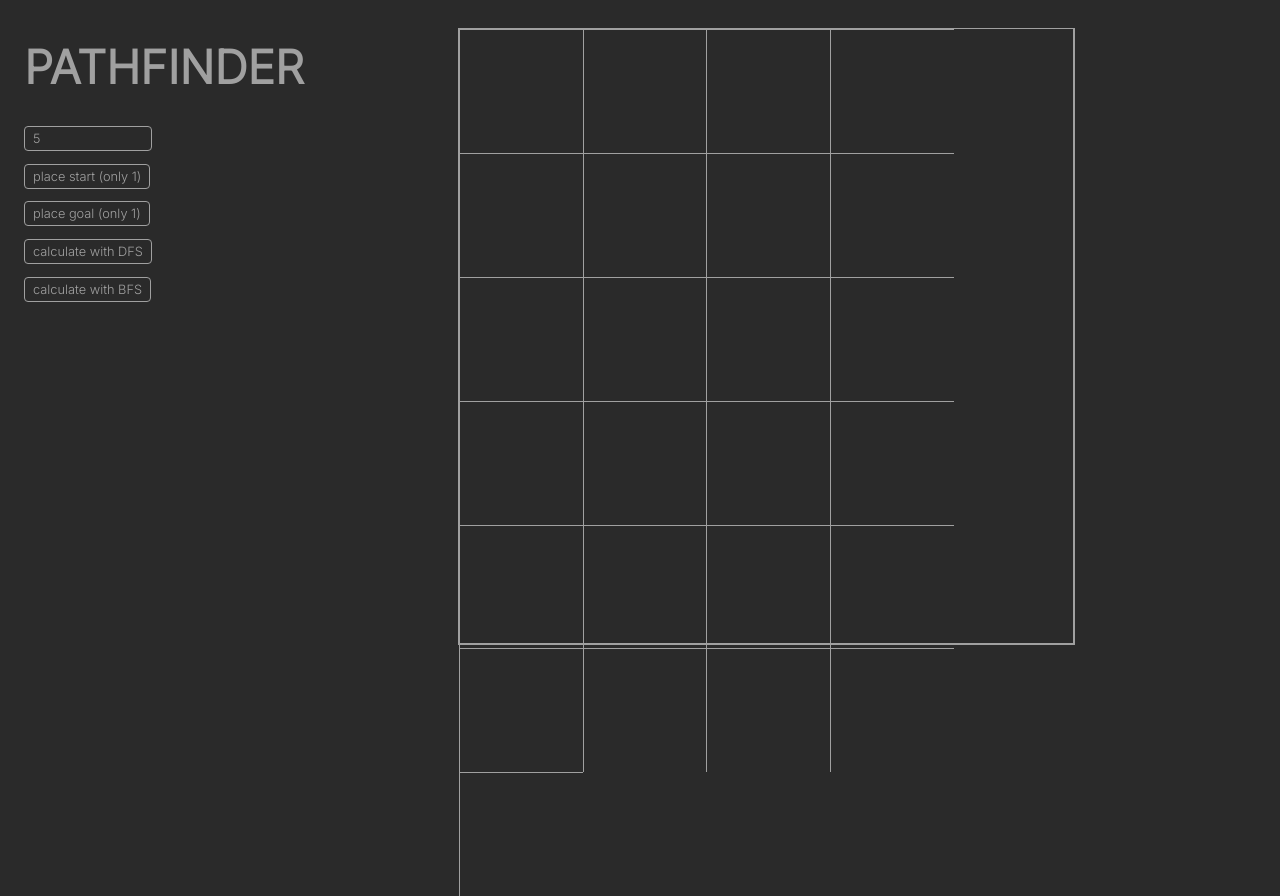
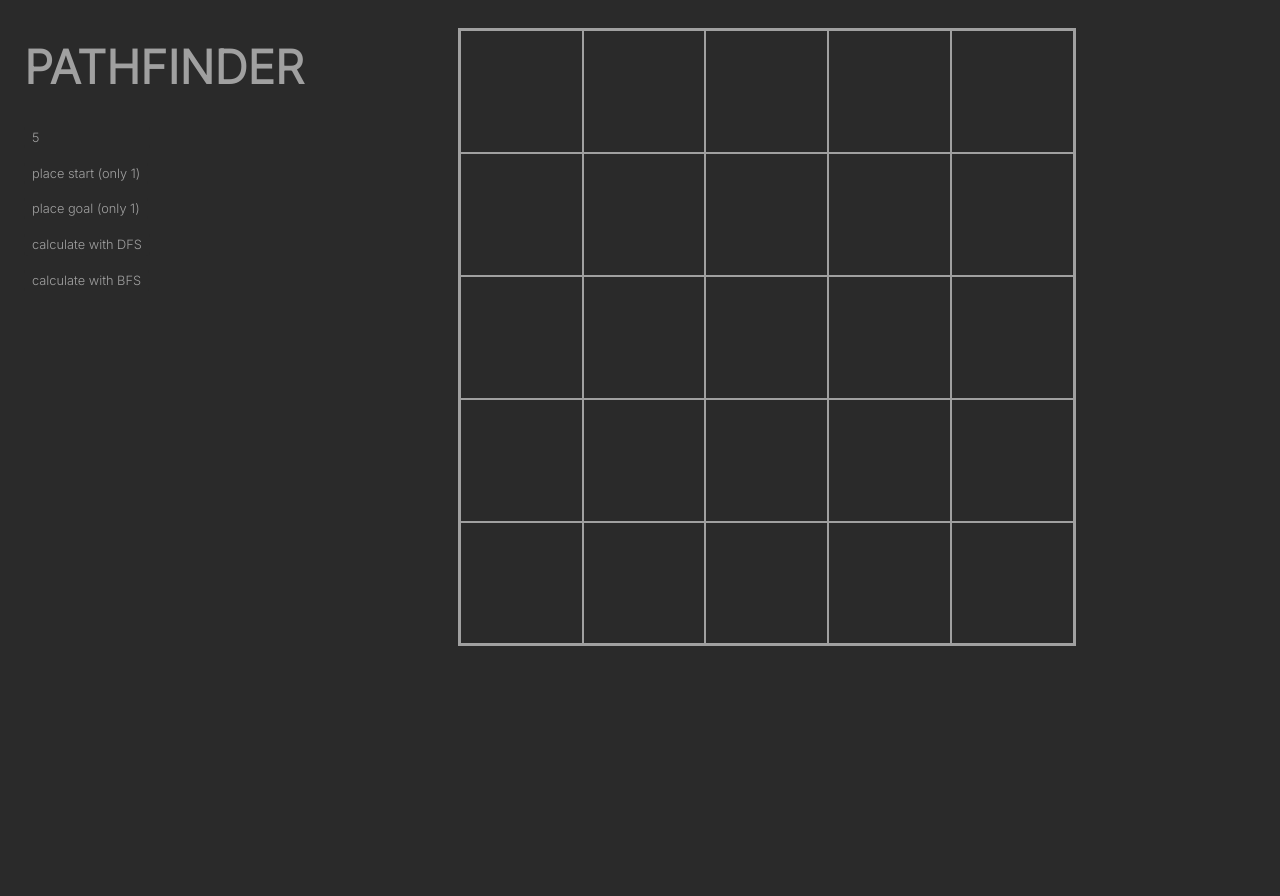
Before and after one commit to Yamato36/pathfinder, a plain HTML site: page index.html in a window 1280 px wide. Both pictures are taken after typing "5" into the empty fields and a click on the button "calculate with DFS". After the commit the page ends 800 px from the top, so only its background shows below. Drawn offline with Linux system fonts and the light colour scheme.

Commit message:
Update styles.css

```diff
--- a/styles.css
+++ b/styles.css
@@ -1,12 +1,12 @@
 :root {
-    --border: 1px solid rgb(160, 160, 160);
+    --gray: rgb(160, 160, 160);
     --dark: rgb(42, 42, 42);
     --light: rgb(69, 69, 69);
 }
 
 * {
     font-family: 'Inter', sans-serif;
-    color: rgb(160, 160, 160);
+    color: var(--gray);
     font-size: 1vw;
 }
 
@@ -18,7 +18,7 @@ body {
 .button {
     border: var(--border);
     cursor: pointer;
-    color: rgb(160, 160, 160);
+    color: var(--gray);
     background-color: var(--dark);
     border-radius: 4px;
     padding: 4px 8px;
@@ -39,12 +39,10 @@ body {
     margin-top: 2.5vh;
     flex-wrap: wrap;
     display: flex;
-    border: 2px solid rgb(160, 160, 160);
-    border-left: var(--border);
-    border-top: var(--border);
+    border: 2px solid var(--gray);
 }
 
 #canvas div {
-    border-left: var(--border);
-    border-top: var(--border);
+    box-sizing:border-box;
+    border: 1px solid var(--gray);
 }
```
